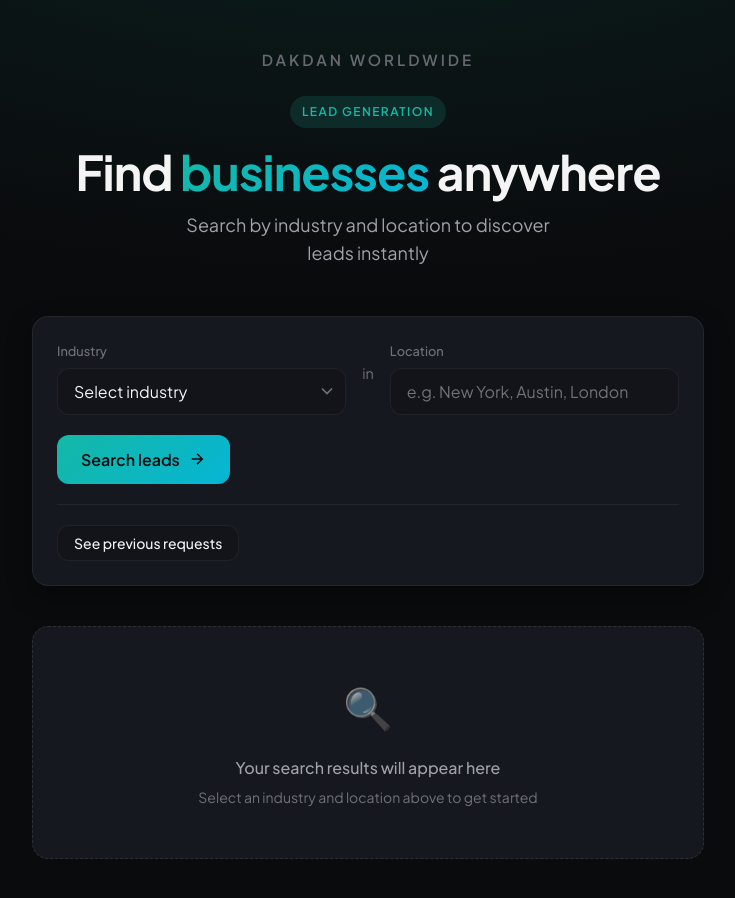
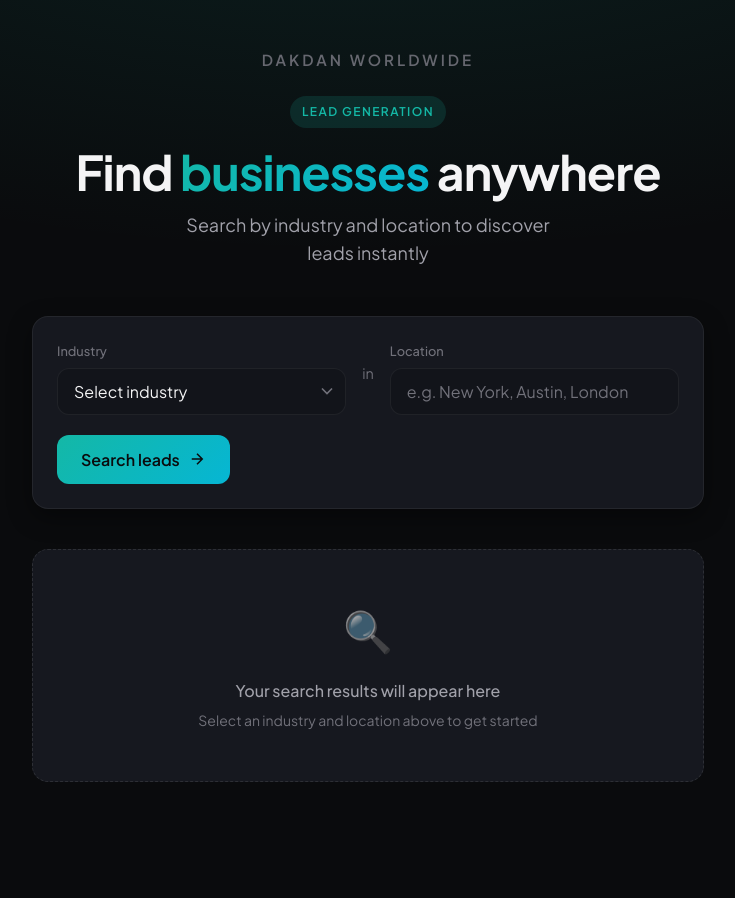
Before and after one commit to Johnmllr-design/leads_scraper_frontend, a React (Vite) app: page / in a window 1280 px wide. Shown: the top 898 px of the page, without its empty margins (272-1007 px from the left). After the commit the page ends 847 px from the top, so only its background shows below. Built offline with nearby package versions, Linux system fonts and the light colour scheme.

Commit message:
frontend

```diff
--- a/src/App.css
+++ b/src/App.css
@@ -292,54 +292,6 @@
   height: 1.125rem;
 }
 
-/* Previous requests */
-.previous-requests-section {
-  margin-top: 1.25rem;
-  padding-top: 1.25rem;
-  border-top: 1px solid var(--border-subtle);
-}
-
-.previous-requests-btn {
-  padding: 0.5rem 1rem;
-  font-family: inherit;
-  font-size: 0.875rem;
-  font-weight: 500;
-  color: var(--text-primary);
-  background: var(--bg-elevated);
-  border: 1px solid var(--border-subtle);
-  border-radius: var(--radius-md);
-  cursor: pointer;
-  transition: border-color 0.2s, background 0.2s;
-}
-
-.previous-requests-btn:hover:not(:disabled) {
-  background: var(--bg-card-hover);
-  border-color: var(--border-muted);
-}
-
-.previous-requests-btn:disabled {
-  opacity: 0.6;
-  cursor: not-allowed;
-}
-
-.previous-requests-display {
-  margin-top: 0.75rem;
-  padding: 1rem;
-  background: var(--bg-elevated);
-  border: 1px solid var(--border-subtle);
-  border-radius: var(--radius-md);
-  overflow-x: auto;
-}
-
-.previous-requests-display pre {
-  margin: 0;
-  font-size: 0.8rem;
-  line-height: 1.5;
-  color: var(--text-secondary);
-  white-space: pre-wrap;
-  word-break: break-all;
-}
-
 /* Results section */
 .results-section {
   min-height: 200px;
--- a/src/App.jsx
+++ b/src/App.jsx
@@ -14,8 +14,6 @@
 function sortByScore(results) {
   return [...results].sort((a, b) => scoreLead(b) - scoreLead(a))
 }
-
-const JAVA_API_BASE = 'https://leadsscraperbackend-production.up.railway.app'
 
 const INDUSTRIES = [
   'media_entertainment',
@@ -40,53 +38,11 @@
   const JSON_result = await result.json()
   const results_array = JSON_result.results || []
   setResultArray(results_array)
-
-  await saveRequest(JSON.stringify(payload))
-}
-
-async function saveRequest(request) {
-  try {
-    await fetch(`${JAVA_API_BASE}/saverequest`, {
-      headers: { 'Content-Type': 'application/json' },
-      method: 'POST',
-      body: JSON.stringify({ request })
-    })
-  } catch (err) {
-    console.warn('Failed to save request:', err)
-  }
-}
-
-async function getPreviousRequests() {
-  const res = await fetch(`${JAVA_API_BASE}/getpreviousrequests`)
-  const text = await res.text()
-  if (!res.ok) {
-    let msg = text
-    try {
-      const j = JSON.parse(text)
-      msg = `${j.error || 'Error'} (${j.status || res.status}) — ${j.path || '/getpreviousrequests'}`
-    } catch { /* use raw text */ }
-    throw new Error(msg)
-  }
-  return text
 }
 
 function App() {
   const [result_array, setResultArray] = useState([])
   const [hasScored, setHasScored] = useState(false)
-  const [previousRequests, setPreviousRequests] = useState(null)
-  const [loadingPrevious, setLoadingPrevious] = useState(false)
-
-  async function handleGetPreviousRequests() {
-    setLoadingPrevious(true)
-    try {
-      const data = await getPreviousRequests()
-      setPreviousRequests(data)
-    } catch (err) {
-      setPreviousRequests(`Error: ${err.message}`)
-    } finally {
-      setLoadingPrevious(false)
-    }
-  }
 
   function handleScoreResults() {
     setResultArray(sortByScore(result_array))
@@ -144,20 +100,6 @@
               <path d="M5 12h14M12 5l7 7-7 7" />
             </svg>
           </button>
-          <div className="previous-requests-section">
-            <button
-              className="previous-requests-btn"
-              onClick={handleGetPreviousRequests}
-              disabled={loadingPrevious}
-            >
-              {loadingPrevious ? 'Loading…' : 'See previous requests'}
-            </button>
-            {previousRequests !== null && (
-              <div className="previous-requests-display">
-                <pre>{previousRequests}</pre>
-              </div>
-            )}
-          </div>
         </div>
       </section>
 
```
